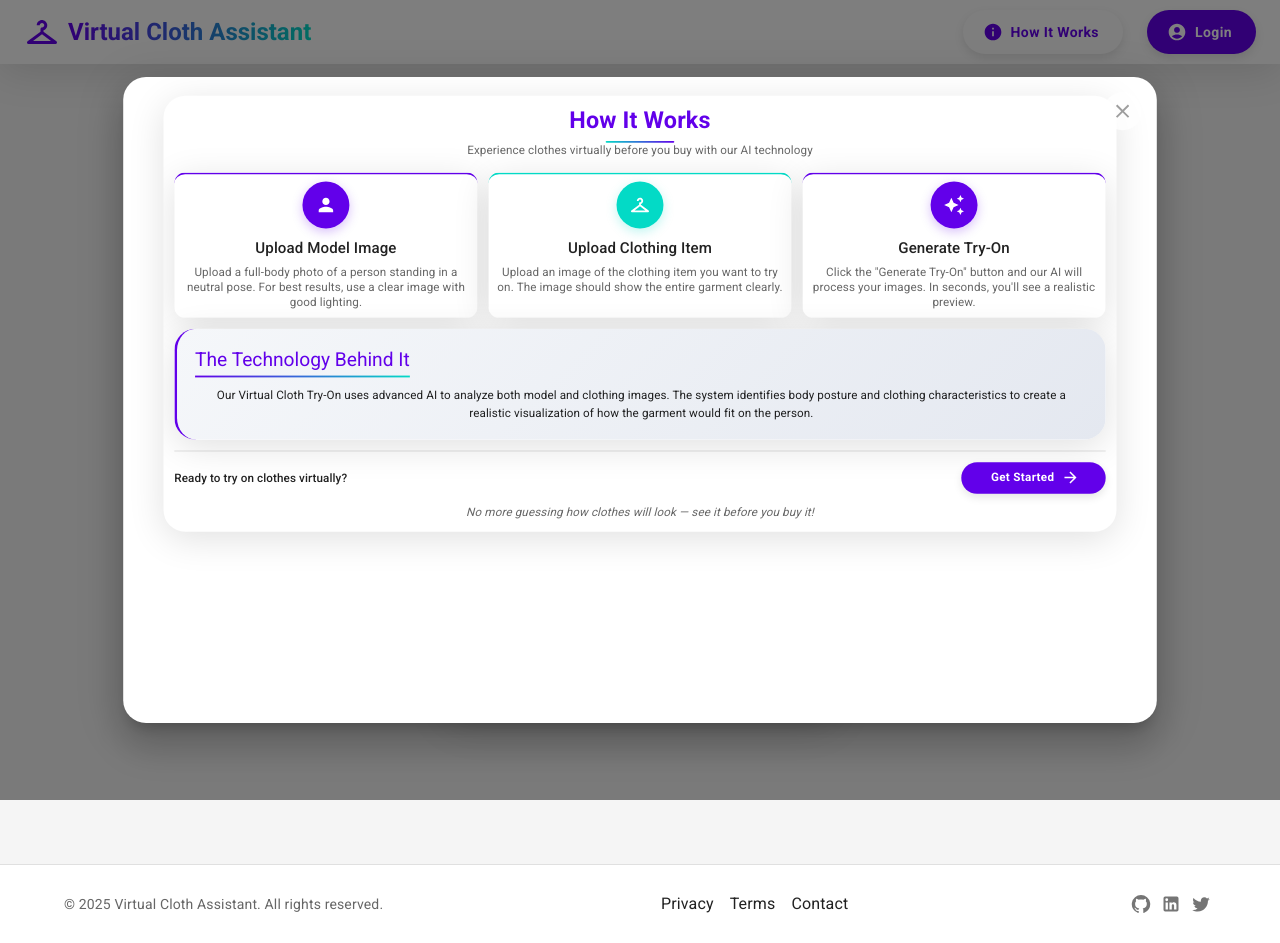
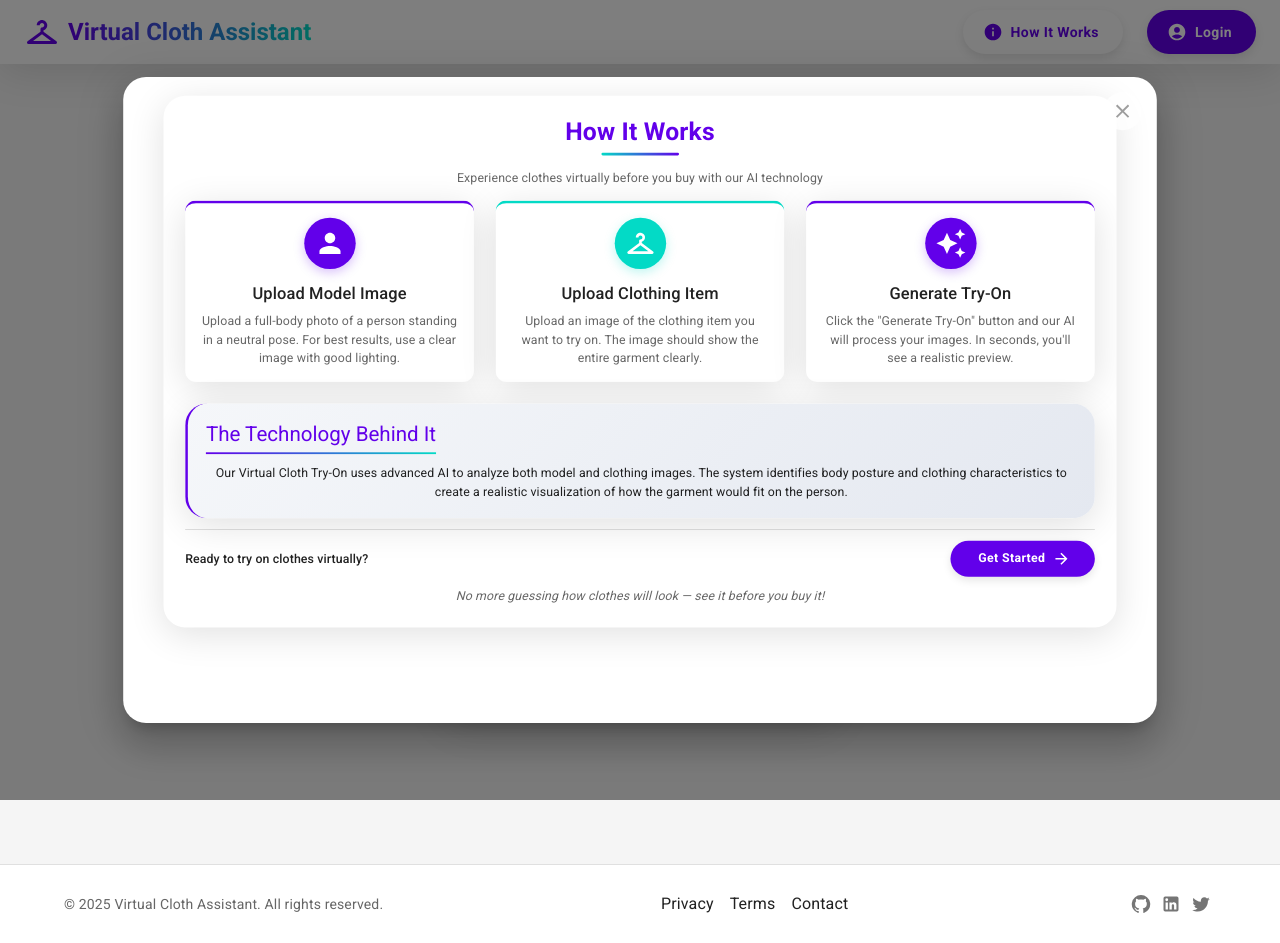
Before and after one commit to shubhamghadi123/virtualclothassistant, a React (Create React App) app: page /login in a window 1280 px wide. Both pictures are taken after a click on the button "How It Works". Built offline with nearby package versions, Linux system fonts and the light colour scheme; no server answers.

Commit message:
Standardize HowItWorks component sizing between modal and main application

```diff
--- a/src/components/HowItWorks.js
+++ b/src/components/HowItWorks.js
@@ -22,14 +22,16 @@ const HowItWorks = ({ onClose, isModal = false, scale = 1 }) => {
     item3: false
   });
 
-  // Calculate scaled font sizes
+  // Standardized font sizes regardless of modal state
   const fontSizes = {
-    h4: `${isModal ? 1.7 * scale : 1.8 * scale}rem`,
-    h5: `${isModal ? 1.4 * scale : 1.5 * scale}rem`,
-    h6: `${isModal ? 1.1 * scale : 1.2 * scale}rem`,
-    body: `${isModal ? 0.85 * scale : 0.9 * scale}rem`,
+    h4: `${1.8 * scale}rem`,
+    h5: `${1.5 * scale}rem`,
+    h6: `${1.2 * scale}rem`,
+    body: `${0.9 * scale}rem`,
   };
-  const iconSize = isModal ? 55 * scale : 60 * scale;
+
+  // Standardized icon size
+  const iconSize = 60 * scale;
 
   // Content descriptions - using the same descriptions regardless of isModal
   const descriptions = {
@@ -62,7 +64,7 @@ const HowItWorks = ({ onClose, isModal = false, scale = 1 }) => {
     justifyContent: 'center',
     fontSize: `${1.6 * scale}rem`,
     fontWeight: 'bold',
-    mb: isModal ? 1 : 1.5,
+    mb: 1.5,
   };
 
   const titleStyles = {
@@ -91,8 +93,8 @@ const HowItWorks = ({ onClose, isModal = false, scale = 1 }) => {
           onMouseLeave={() => setHoveredItems(prev => ({ ...prev, [itemKey]: false }))}
           sx={{
             ...paperStyles,
-            p: { xs: isModal ? 1 : 1.5, md: isModal ? 1 : 2 },
-            borderTop: `${isModal ? 3 * scale : 4 * scale}px solid ${color}`,
+            p: { xs: 1.5, md: 2 },
+            borderTop: `${4 * scale}px solid ${color}`,
           }}
         >
           <Box
@@ -123,7 +125,7 @@ const HowItWorks = ({ onClose, isModal = false, scale = 1 }) => {
             color="text.secondary"
             sx={{
               fontSize: fontSizes.body,
-              lineHeight: isModal ? 1.3 : 1.5
+              lineHeight: 1.5
             }}
           >
             {description}
@@ -151,7 +153,7 @@ const HowItWorks = ({ onClose, isModal = false, scale = 1 }) => {
       <Paper
         elevation={3}
         sx={{
-          p: { xs: isModal ? 1.5 : 2, sm: isModal ? 1.5 : 2, md: isModal ? 1.5 : 3 },
+          p: { xs: 2, sm: 2, md: 3 },
           borderRadius: 2,
           position: 'relative',
           overflow: 'hidden',
@@ -174,7 +176,7 @@ const HowItWorks = ({ onClose, isModal = false, scale = 1 }) => {
           sx={{
             fontWeight: 700,
             color: theme.palette.primary.main,
-            mb: isModal ? 1 : 3,
+            mb: 3,
             position: 'relative',
             fontSize: fontSizes.h4,
             '&::after': {
@@ -183,8 +185,8 @@ const HowItWorks = ({ onClose, isModal = false, scale = 1 }) => {
               bottom: '-8px',
               left: '50%',
               transform: 'translateX(-50%)',
-              width: `${isModal ? 80 * scale : 90 * scale}px`,
-              height: `${isModal ? 2 * scale : 3 * scale}px`,
+              width: `${90 * scale}px`,
+              height: `${3 * scale}px`,
               background: `linear-gradient(90deg, ${theme.palette.secondary.main}, ${theme.palette.primary.main})`,
               borderRadius: '3px',
             }
@@ -209,15 +211,15 @@ const HowItWorks = ({ onClose, isModal = false, scale = 1 }) => {
           Experience clothes virtually before you buy with our AI technology
         </Typography>
 
-        <Grid container spacing={{ xs: isModal ? 1 : 2, md: isModal ? 1.5 : 3 }} sx={{ mb: { xs: isModal ? 1 : 2, md: isModal ? 1.5 : 3 }, flexGrow: isModal ? 1 : 0 }}>
+        <Grid container spacing={{ xs: 2, md: 3 }} sx={{ mb: { xs: 2, md: 3 }, flexGrow: isModal ? 1 : 0 }}>
           {renderStep(1, "Upload Model Image", descriptions.model, theme.palette.primary.main,
-            <PersonIcon fontSize={isModal ? "medium" : "large"} />)}
+            <PersonIcon fontSize="large" />)}
 
           {renderStep(2, "Upload Clothing Item", descriptions.cloth, theme.palette.secondary.main,
-            <CheckroomIcon fontSize={isModal ? "medium" : "large"} />)}
+            <CheckroomIcon fontSize="large" />)}
 
           {renderStep(3, "Generate Try-On", descriptions.generate, theme.palette.primary.main,
-            <AutoAwesomeIcon fontSize={isModal ? "medium" : "large"} />)}
+            <AutoAwesomeIcon fontSize="large" />)}
         </Grid>
 
         <Paper
@@ -295,7 +297,7 @@ const HowItWorks = ({ onClose, isModal = false, scale = 1 }) => {
                 minWidth: '160px',
                 fontWeight: 600,
                 fontSize: fontSizes.body,
-                py: isModal ? 0.75 : 1
+                py: 1
               }}
             >
               Get Started
```
